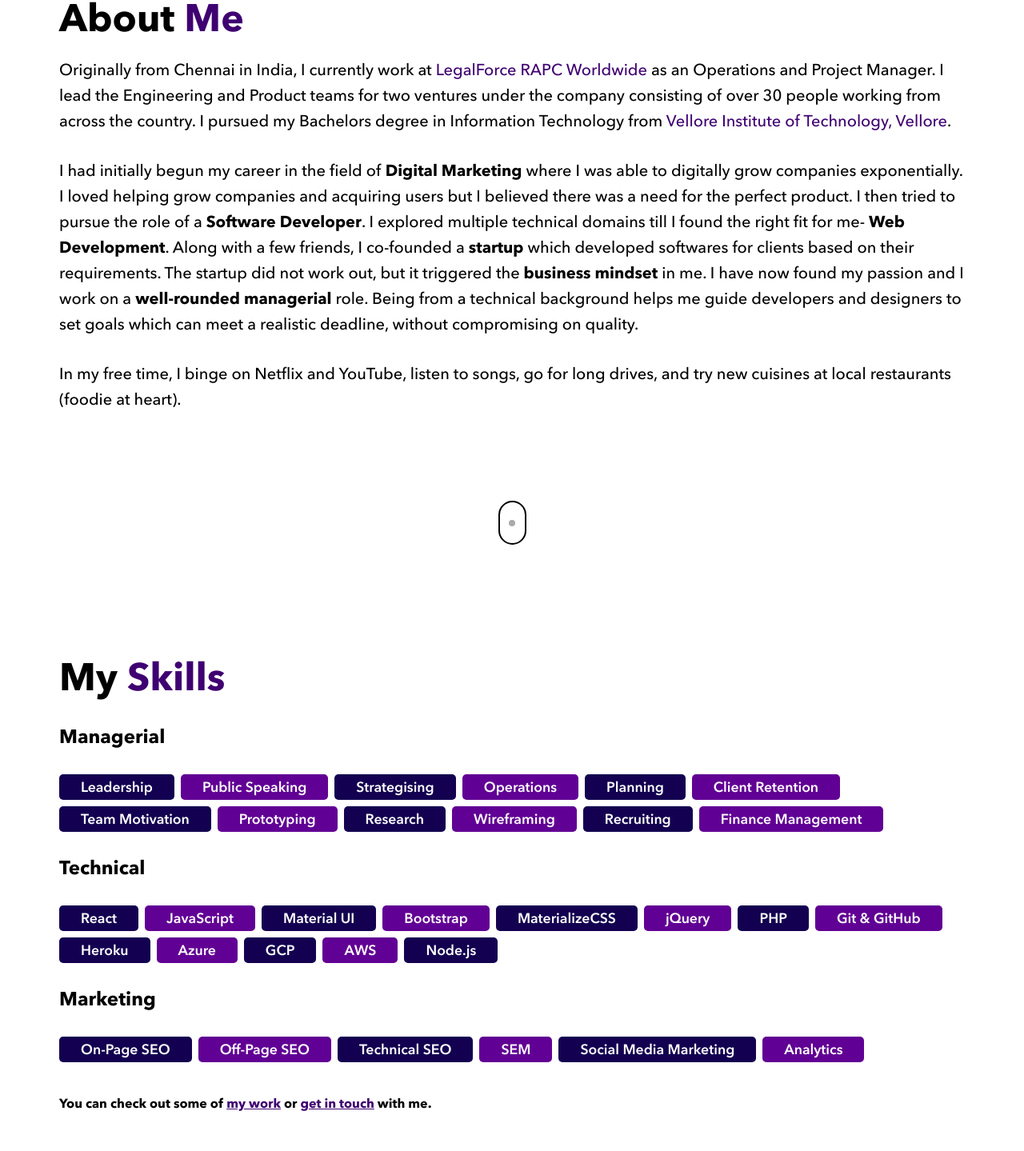
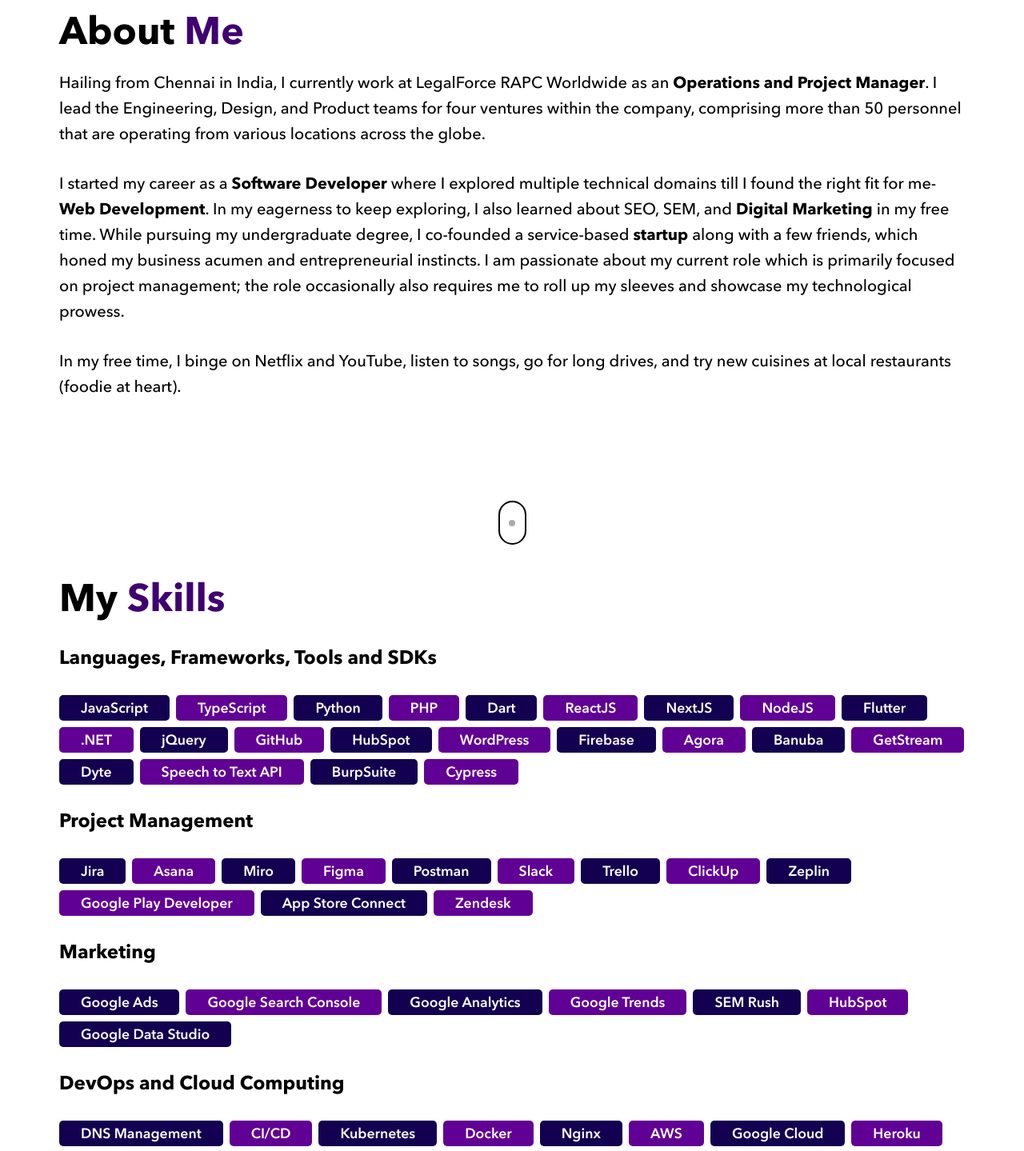
Before and after one commit to akshatvg/akshatvg.github.io, a React (Create React App) app: page / in a window 1280 px wide. Shown: the part 889-2328 px from the top of the page at 80% size. Built offline with nearby package versions, Linux system fonts and the light colour scheme.

Commit message:
new resume and content

```diff
--- a/src/Components/AboutSection/AboutSection.jsx
+++ b/src/Components/AboutSection/AboutSection.jsx
@@ -28,11 +28,10 @@
                             About <span className={classes.textColored}>Me</span>
                         </Typography>
                         <Typography variant="h6" className={classes.subtitle}>
-                            Originally from Chennai in India, I currently work at <a href="https://www.legalforcelaw.com" target="_blank" rel="noreferrer" className={classes.hiddenLinks}>LegalForce RAPC Worldwide</a> as an Operations and Project Manager.
-                            I lead the Engineering and Product teams for two ventures under the company consisting of over 30 people working from across the country. I pursued my Bachelors degree in Information Technology from <a href="https://www.vit.ac.in" target="_blank" rel="noreferrer" className={classes.hiddenLinks}>Vellore Institute of Technology, Vellore</a>.
+                        Hailing from Chennai in India, I currently work at LegalForce RAPC Worldwide as an <b>Operations and Project Manager</b>. I lead the Engineering, Design, and Product teams for four ventures within the company, comprising more than 50 personnel that are operating from various locations across the globe.
                         </Typography>
                         <Typography variant="h6" className={classes.subtitle}>
-                            I had initially begun my career in the field of <b>Digital Marketing</b> where I was able to digitally grow companies exponentially. I loved helping grow companies and acquiring users but I believed there was a need for the perfect product. I then tried to pursue the role of a <b>Software Developer</b>. I explored multiple technical domains till I found the right fit for me- <b>Web Development</b>. Along with a few friends, I co-founded a <b>startup</b> which developed softwares for clients based on their requirements. The startup did not work out, but it triggered the <b>business mindset</b> in me. I have now found my passion and I work on a <b>well-rounded managerial</b> role. Being from a technical background helps me guide developers and designers to set goals which can meet a realistic deadline, without compromising on quality.
+                        I started my career as a <b>Software Developer</b> where I explored multiple technical domains till I found the right fit for me- <b>Web Development</b>. In my eagerness to keep exploring, I also learned about SEO, SEM, and <b>Digital Marketing</b> in my free time. While pursuing my undergraduate degree, I co-founded a service-based <b>startup</b> along with a few friends, which honed my business acumen and entrepreneurial instincts. I am passionate about my current role which is primarily focused on project management; the role occasionally also requires me to roll up my sleeves and showcase my technological prowess.
                         </Typography>
                         <Typography variant="h6" className={classes.subtitle}>
                             In my free time, I binge on Netflix and YouTube, listen to songs, go for long drives, and try new cuisines at local restaurants (foodie at heart).
--- a/src/Components/HeadSection/HeadSection.jsx
+++ b/src/Components/HeadSection/HeadSection.jsx
@@ -46,7 +46,7 @@
                         <Typography variant="h6" className={classes.subtitle}>
                             <Typewriter
                                 options={{
-                                    strings: ['I plan, strategise, manage and execute large-scale projects.', 'I write code and develop projects.', 'I  can make a project, a product.', 'I can help your product get users and a product-market fit.', 'I have recruited and managed teams of 30+ people.'],
+                                    strings: ['I plan, strategise, manage and execute large-scale projects.', 'I write code and develop projects.', 'I  can make a project, a business.', 'I can help your product get users and a product-market fit.', 'I have recruited and managed teams of 50+ people.'],
                                     autoStart: true,
                                     loop: true,
                                 }}
--- a/src/Components/SkillsSection/SkillsSection.jsx
+++ b/src/Components/SkillsSection/SkillsSection.jsx
@@ -23,19 +23,19 @@
                             My <span className={classes.textColored}>Skills</span>
                         </Typography>
                         <Typography variant="h5" className={classes.subtitle}>
-                            Managerial
+                            Languages, Frameworks, Tools and SDKs
                         </Typography>
                         <Grid container spacing={1}>
-                            {Content.managerialSkills.map((item, index) => {
+                            {Content.languagesFrameworksTools.map((item, index) => {
                                 return (<Grid item key={index}><Chip label={item} color="primary" size="medium" className={(index % 2 === 0) ? classes.ChipPrimary : classes.ChipSecondary} key={index} md={3} /></Grid>);
                             }
                             )}
                         </Grid>
                         <Typography variant="h5" className={classes.subtitle}>
-                            Technical
+                            Project Management
                         </Typography>
                         <Grid container spacing={1}>
-                            {Content.technicalSkills.map((item, index) => {
+                            {Content.projectManagement.map((item, index) => {
                                 return (<Grid item key={index}><Chip label={item} color="primary" size="medium" className={(index % 2 === 0) ? classes.ChipPrimary : classes.ChipSecondary} key={index} md={3} /></Grid>);
                             }
                             )}
@@ -44,7 +44,16 @@
                             Marketing
                         </Typography>
                         <Grid container spacing={1}>
-                            {Content.marketingSkills.map((item, index) => {
+                            {Content.marketing.map((item, index) => {
+                                return (<Grid item key={index}><Chip label={item} color="primary" size="medium" className={(index % 2 === 0) ? classes.ChipPrimary : classes.ChipSecondary} key={index} md={3} /></Grid>);
+                            }
+                            )}
+                        </Grid>
+                        <Typography variant="h5" className={classes.subtitle}>
+                            DevOps and Cloud Computing
+                        </Typography>
+                        <Grid container spacing={1}>
+                            {Content.devOpsCloud.map((item, index) => {
                                 return (<Grid item key={index}><Chip label={item} color="primary" size="medium" className={(index % 2 === 0) ? classes.ChipPrimary : classes.ChipSecondary} key={index} md={3} /></Grid>);
                             }
                             )}
--- a/src/Lib/Content.jsx
+++ b/src/Lib/Content.jsx
@@ -1,8 +1,9 @@
 /* eslint import/no-anonymous-default-export: [2, {"allowObject": true}] */
 export default {
-    managerialSkills: ["Leadership", "Public Speaking", "Strategising", "Operations", "Planning", "Client Retention", "Team Motivation", "Prototyping", "Research", "Wireframing", "Recruiting", "Finance Management"],
-    technicalSkills: ["React", "JavaScript", "Material UI", "Bootstrap", "MaterializeCSS", "jQuery", "PHP", "Git & GitHub", "Heroku", "Azure", "GCP", "AWS", "Node.js"],
-    marketingSkills: ["On-Page SEO", "Off-Page SEO", "Technical SEO", "SEM", "Social Media Marketing", "Analytics"],
+    languagesFrameworksTools: ["JavaScript", "TypeScript", "Python", "PHP", "Dart", "ReactJS", "NextJS", "NodeJS", "Flutter", ".NET", "jQuery", "GitHub", "HubSpot", "WordPress", "Firebase", "Agora", "Banuba", "GetStream", "Dyte", "Speech to Text API", "BurpSuite", "Cypress"],
+    projectManagement: ["Jira", "Asana", "Miro", "Figma", "Postman", "Slack", "Trello", "ClickUp", "Zeplin", "Google Play Developer", "App Store Connect", "Zendesk"],
+    marketing: ["Google Ads", "Google Search Console", "Google Analytics", "Google Trends", "SEM Rush", "HubSpot", "Google Data Studio"],
+    devOpsCloud: ["DNS Management", "CI/CD", "Kubernetes", "Docker", "Nginx", "AWS", "Google Cloud", "Heroku", "Azure", "Azure DevOps", "Vercel", "Netlify", "Cloudflare"],
     education: {
         ug: {
             name: "Vellore Institute Of Technology, Vellore",
@@ -28,7 +29,7 @@
             company: "LegalForce RAPC Worldwide",
             link: "https://www.legalforcelaw.com/",
             role: "Operations and Project Manager",
-            description: ["Working as an all-rounded manager for two ventures under the firm- Trademarkia and Nearcast, I was able to balance both corporate and startup work-styles as Trademarkia is an established company running from more than 12 years whereas Nearcast is a startup we had to bring up from scratch.", "I helped them create their own in-house engineering teams as the tech team was outsourced before. This included understanding business logic, the tech stack used and hire a team to maintain legacy code and relaying the same to new developers who parallelly revamped the applications into modern tech stacks.", "I also helped set up the engineering office in Chennai and handled the finances and operations for the Indian entity.", "Setting deadlines, tracking progress, motivating developers & designers, striving towards a product-market fit and coordinating with VCs and Advisors is something I did on a daily basis.", "Whenever there was a deadline, I did not hesitate to contribute to the Flutter app and React web teams. I ensured code quality was upto production standards."],
+            description: ["· Working as an all-rounded manager for four ventures under the firm- Trademarkia, Enforceable, Atherton, and Nearcast, I was able to balance both corporate and startup work styles as Trademarkia is an established company running for more than 12 years whereas Enforceable, Atherton, and Nearcast are startups we had to bring up from scratch.", "· I helped Trademarkia create their own in-house engineering teams as the tech team was outsourced before. This included understanding business logic, the tech stack used and hiring a team to maintain legacy code, and relaying the same to new developers who parallelly revamped the applications into modern tech stacks.", "· I led Nearcast's marketing, design, tech, and product teams to brainstorm, design, develop, and publicize the business. Understood the vision from stakeholders, converted it to a functional specifications document, set up sprints which the team could work towards, monitored progress, and planned marketing & email timelines. I was responsible for making the product, a business.", "· I helped set up the engineering office in Chennai and handled the finances and operations for the Indian entity.", "· Whenever there was a deadline, I did not hesitate to code and help the dev team. I worked on release management, deployments, and code reviews to ensure our code was documented and up to production standards."],
             duration: "Jul 15, 2021 - Present",
             feedback: "",
         },
@@ -36,7 +37,7 @@
             company: "Agora",
             link: "https://www.agora.io/en/",
             role: "Developer Evangelist Intern",
-            description: ["I started my journey with Agora by winning a hackathon sponsored by Agora. I started exploring the Agora SDKs and joined the Superstars program. I continued as a member of the program for over a year and mastered the Web SDKs for both RTC and RTM.", "I was then promoted to the role of a Developer Evangelist Intern in January 2021 under the DevRel team.", "In this journey, I was able to help thousands of developers by making Open-Source projects demo-ing how the Web SDK works and how the most daunting tasks could be solved with few lines of code.", "Along with a colleague, I conducted workshops teaching Web Development in universities like Columbia, Penn State, NYU, Harvard, UCSC and CalTech, helping participants learn how they could make a functional video calling websites.", "I managed the web support channels on Slack as well as Stack Overflow to ensure developers could utilise the fullest potential of the Agora SDKs.", "Lastly, I also wrote technical blogs to serve as guides for priority features and examples which would be helpful to developers."],
+            description: ["· I started my journey with Agora by winning a hackathon sponsored by Agora. I started exploring the Agora SDKs and joined the Superstars program. I continued as a member of the program for over a year and mastered the Web SDKs for both RTC and RTM.", "· I was then promoted to the role of a Developer Evangelist Intern in January 2021 under the DevRel team.", "· In this journey, I was able to help thousands of developers by making Open-Source projects demo-ing how the Web SDK works and how the most daunting tasks could be solved with few lines of code.", "· Along with a colleague, I conducted workshops teaching Web Development in universities like Columbia, Penn State, NYU, Harvard, UCSC, and CalTech, helping participants learn how they could make functional video calling websites.", "· I managed the web support channels on Slack as well as Stack Overflow to ensure developers could utilize the fullest potential of the Agora SDKs.", "· I also wrote technical blogs to serve as guides for priority features and examples which would be helpful to developers."],
             duration: "Jul 2020 - Nov 2021",
             feedback: "",
         },
@@ -44,7 +45,7 @@
             company: "Josh Talks Pvt. Ltd.",
             link: "https://www.joshtalks.com/",
             role: "Software Development Intern",
-            description: ["I recruited over 10 junior interns and led an entire engineering team working on multiple projects as both a Technical Manager as well as Software Developer.", "I worked on the branding, designing and SEO of all websites developed by Josh Talks. The SEO gave results and within 2 weeks- a website I developed and deployed from scratch was now a top search result on Google.", "I maintained legacy projects written in Django, NodeJS, Bootstrap and MatieralizeCSS.", "I helped develop over 5 large-scale projects within a year, increasing sales and profits by thousands of INR.", "Delegating work, coding, coordinating with the product team, and recruitments were my daily routine."],
+            description: ["· I recruited over 10 junior interns and led an entire engineering team working on multiple projects as an acting Technical Manager cum Software Developer.", "· I worked on the branding, designing, development, and SEO of multiple websites developed by Josh Talks including but not limited to DigitalBeti, GOAL, Josh Recruitment Tests, and Josh Skills. ", "I maintained legacy projects written in Django, NodeJS, and React while also setting up the DevOps with CI/CD.", "· I also mentored a team of interns who revamped the main Josh Talks website. ", "· I realized I liked project management and decided to slowly pivot towards the role and explore new domains."],
             duration: "Jun 2020 - Aug 2021",
             feedback: "../Assets/JoshTalks1Year.pdf",
         },
@@ -52,7 +53,7 @@
             company: "GAIUS Networks",
             link: "https://gaiusnetworks.com/",
             role: "Full Stack Developer",
-            description: ["Despite being a short internship, I was able to give immediate results in this role. I was responsible to improve the company's internet presence.", "I achieved this by revamping the old website with a new design and better on-site SEO. This led to the website being ranked up on a simple Google search within a week.", "I made the landing pages for two ventures under the company- Flipped.ai and bublr.io which scaled up after I left.", "I also linked the frontend I developed with a Django backend through server-side rendering for a top-priority project."],
+            description: ["· Despite being a short internship, I was able to give immediate results in this role. I was responsible to improve the company's internet presence.", "· I achieved this by revamping the old website with a new design and better on-site SEO. This led to the website being ranked up on a simple Google search within a week.", "· I made the landing pages for two ventures under the company- Flipped.ai and bublr.io which scaled up after I left.", "· I also linked the frontend I developed with a Django backend through server-side rendering for a top-priority project."],
             duration: "Jul 2020",
             feedback: "../Assets/GAIUS_Networks.pdf",
         },
@@ -60,23 +61,15 @@
             company: "Fame Technologies",
             role: "Frontend Developer",
             link: "http://www.fametechnologies.in/",
-            description: ["As the only Frontend Developer working on the projects assigned to me, I made two portals as a part of my internship- Fame Recruit and Master Connects.", "I coordinated with the backend, deployment and management teams to maintain sync between all members.", "I also created multiple sub-portals for different stakeholders for the same product so that we could make the most out of each portal, exponentially increasing the product's use-case."],
+            description: ["· As the only Frontend Developer working on the projects assigned to me, I made two portals as a part of my internship- Fame Recruit and Master Connects.", "· I coordinated with the backend, deployment and management teams to maintain sync between all members.", "· I also created multiple sub-portals for different stakeholders for the same product so that we could make the most out of each portal, exponentially increasing the product's use-case."],
             duration: "Apr 2020 - May 2020",
             feedback: "../Assets/FameTech.pdf",
-        },
-        {
-            company: "Josh Talks Pvt. Ltd.",
-            link: "https://www.joshtalks.com/",
-            role: "Software Development Intern",
-            description: ["I developed the frontend for the 'Going Online As Leaders' web portal as per design requirements. This project was in association with the Ministry of Tribal Affairs and was an initiative to increase awareness and educate the residents of North-East India.", "I was also incharge of making the frontend for the 'DigitalBeti' portal which was under the Digital India initiative by the Government of India to empower women.", "I felt proud getting to work on two government projects as an intern and put in my best. This was my first production code and was still used on a very large-scale."],
-            duration: "Jan 2020 - Feb 2020",
-            feedback: "../Assets/JoshTalks.pdf",
         },
         {
             company: "FindMind Analytics Pvt. Ltd.",
             link: "https://www.linkedin.com/company/teamlegalmind",
             role: "Digital Marketing Intern",
-            description: ["I was incharge of the company's online presence. I joined when the social media accounts weren't even set-up and there was a need to start getting social media reach.", "I created and handled social profiles for the company, set-up Google Analytics, Google Ads, Google Webmaster and other tracking tools.", "I directly reported to the Digital Marketing Lead and took care of the planning, ideation and creation of posts.", "This was my first internship and the first time I discovered the startup culture in India."],
+            description: ["· I was incharge of the company's online presence. I joined when the social media accounts weren't even set-up and there was a need to start getting social media reach.", "· I created and handled social profiles for the company, set-up Google Analytics, Google Ads, Google Webmaster and other tracking tools.", "· I directly reported to the Digital Marketing Lead and took care of the planning, ideation and creation of posts.", "· This was my first internship and the first time I discovered the startup culture in India."],
             duration: "Jun 2019 - Aug 2019",
             feedback: "../Assets/FindMindAnalytics.pdf",
         },
```
Also changed, not shown: public/index.html (+5 -5 lines), 1 other file (tests, documents, lock files or other folders).
